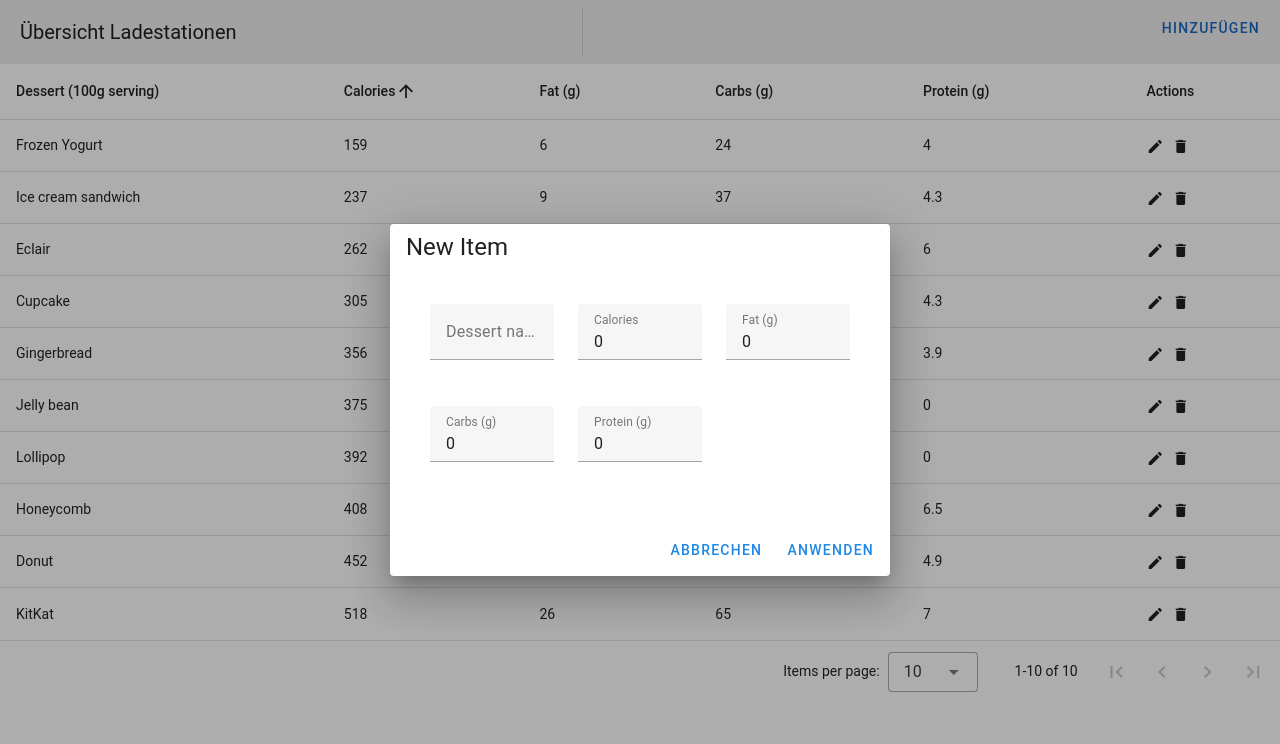
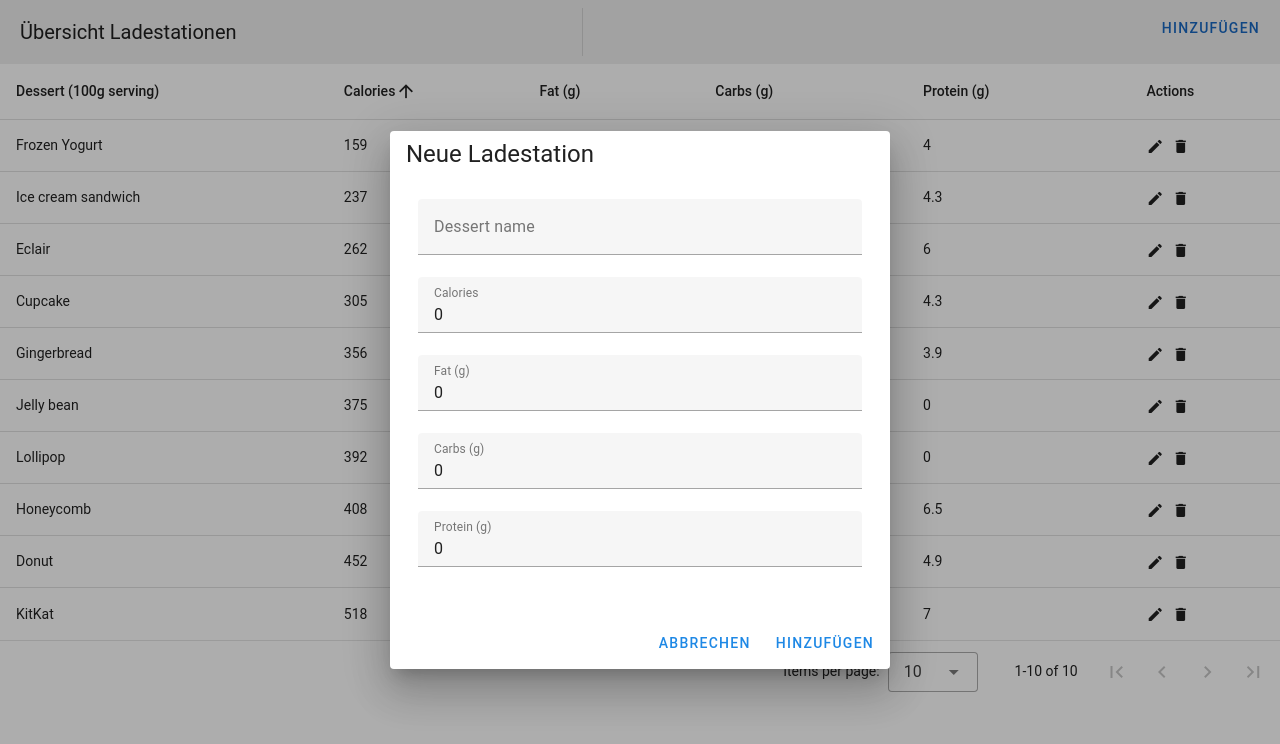
Before and after one commit to ges0909/ocpp-charge-point-simulator-dashboard, a Vue app: page / in a window 1280 px wide. Both pictures are taken after a click on the button "HINZUFÜGEN". Shown: the top 744 px of the page. Built offline with nearby package versions, Linux system fonts and the light colour scheme.

Commit message:
Dialog to add new charging point contains only rows

```diff
--- a/src/components/ChargePointTable.vue
+++ b/src/components/ChargePointTable.vue
@@ -23,37 +23,35 @@
             </v-card-title>
             <v-card-text>
               <v-container>
-                <v-row>
-                  <v-col cols="12" md="4" sm="6">
+                <v-row cols="12" md="4" sm="6">
                   <v-text-field
                     v-model="editedItem.name"
                     label="Dessert name"
                   ></v-text-field>
-                  </v-col>
-                  <v-col cols="12" md="4" sm="6">
+                </v-row>
+                <v-row cols="12" md="4" sm="6">
                   <v-text-field
                     v-model="editedItem.calories"
                     label="Calories"
                   ></v-text-field>
-                  </v-col>
-                  <v-col cols="12" md="4" sm="6">
+                </v-row>
+                <v-row cols="12" md="4" sm="6">
                   <v-text-field
                     v-model="editedItem.fat"
                     label="Fat (g)"
                   ></v-text-field>
-                  </v-col>
-                  <v-col cols="12" md="4" sm="6">
+                </v-row>
+                <v-row cols="12" md="4" sm="6">
                   <v-text-field
                     v-model="editedItem.carbs"
                     label="Carbs (g)"
                   ></v-text-field>
-                  </v-col>
-                  <v-col cols="12" md="4" sm="6">
+                </v-row>
+                <v-row cols="12" md="4" sm="6">
                   <v-text-field
                     v-model="editedItem.protein"
                     label="Protein (g)"
                   ></v-text-field>
-                  </v-col>
                 </v-row>
               </v-container>
             </v-card-text>
@@ -63,7 +61,7 @@
                 {{ $t("message.cancel") }}
               </v-btn>
               <v-btn color="blue-darken-1" variant="text" @click="save">
-                {{ $t("message.apply") }}
+                {{ buttonTitle }}
               </v-btn>
             </v-card-actions>
           </v-card>
@@ -104,7 +102,10 @@
 </template>
 
 <script setup lang="ts">
+import { useI18n } from "vue-i18n";
 import { computed, nextTick, ref, watch, Ref } from "vue";
+
+const { t } = useI18n();
 
 const dialog = ref(false);
 const dialogDelete = ref(false);
@@ -138,7 +139,12 @@ const defaultItem = ref({
   protein: 0,
 });
 const formTitle = computed(() => {
-  return editedIndex.value === -1 ? "New Item" : "Edit Item";
+  return editedIndex.value === -1
+    ? t("message.form_title_add")
+    : t("message.form_title_edit");
+});
+const buttonTitle = computed(() => {
+  return editedIndex.value === -1 ? t("message.add") : t("message.edit");
 });
 function initialize() {
   desserts.value = [
--- a/src/main.ts
+++ b/src/main.ts
@@ -38,22 +38,26 @@ const i18n = createI18n({
   messages: {
     de: {
       message: {
-        add: "Hinzufügen",
-        apply: "Anwenden",
         ok: "OK",
         cancel: "Abbrechen",
+        add: "Hinzufügen",
+        edit: "Ändern",
         remove: "Ladestation entfernen?",
         title: "Übersicht Ladestationen",
+        form_title_add: "Neue Ladestation",
+        form_title_edit: "Ladestation ändern",
       },
     },
     en: {
       message: {
-        add: "Add",
-        apply: "Apply",
         ok: "OK",
         cancel: "Cancel",
+        add: "Add",
+        edit: "Change",
         remove: "Remove the charging station?",
         title: "Overview o charging stations",
+        form_title_add: "New charging station",
+        form_title_edit: "Change charging station",
       },
     },
   },
```
Lines whose indentation alone changed are shown as unchanged.
